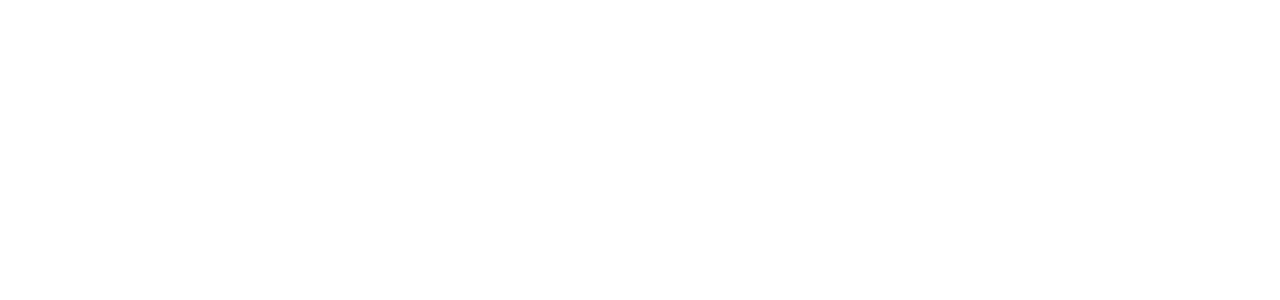
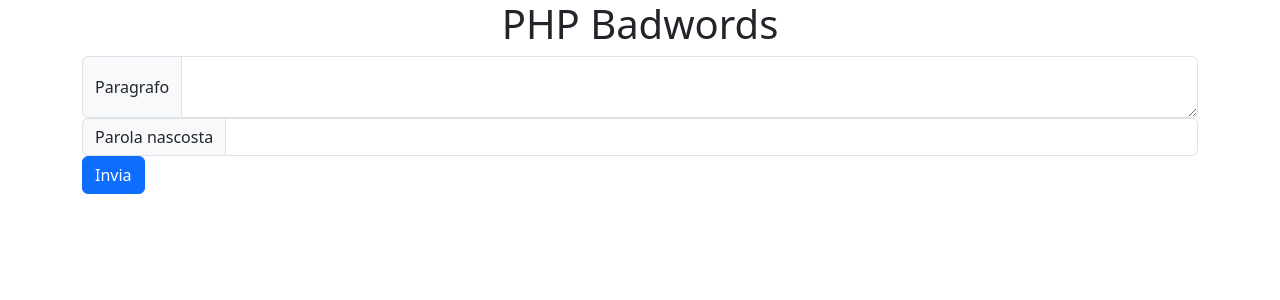
Before and after one commit to albertostizzoli/php-badwords, a PHP site: page / in a window 1280 px wide. Before the commit the part shown is empty. Shown: the top 300 px of the page. Run offline with PHP 8.4, Linux system fonts and the light colour scheme.

Commit message:
Create file index

```diff
--- a/index.php
+++ b/index.php
@@ -3,10 +3,25 @@
 <head>
     <meta charset="UTF-8">
     <meta name="viewport" content="width=device-width, initial-scale=1.0">
-    <link href="https://cdn.jsdelivr.net/npm/bootstrap@5.3.2/dist/css/bootstrap.min.css" rel="stylesheet" integrity="sha384-T3c6CoIi6uLrA9TneNEoa7RxnatzjcDSCmG1MXxSR1GAsXEV/Dwwykc2MPK8M2HN" crossorigin="anonymous">
+    <link href="https://cdn.jsdelivr.net/npm/bootstrap@5.3.2/dist/css/bootstrap.min.css" rel="stylesheet"
+    integrity="sha384-T3c6CoIi6uLrA9TneNEoa7RxnatzjcDSCmG1MXxSR1GAsXEV/Dwwykc2MPK8M2HN" crossorigin="anonymous">
     <title>PHP Badwords</title>
 </head>
 <body>
-
+    <h1 class="text-center">PHP Badwords</h1>
+    <div class="container">
+        <form action="" method="GET">
+            <div class="input-group">
+                <span class="input-group-text">Paragrafo</span>
+                <textarea class="form-control" name="phrase"></textarea>
+            </div>
+            <div class="input-group">
+                <span class="input-group-text">Parola nascosta</span>
+                <input type="text" class="form-control" name="word">
+            </div>
+            <div>
+                <button name="submit" class="btn btn-primary">Invia</button>
+        </form>
+    </div>
 </body>
 </html>
```
Also changed, not shown: README.md.
